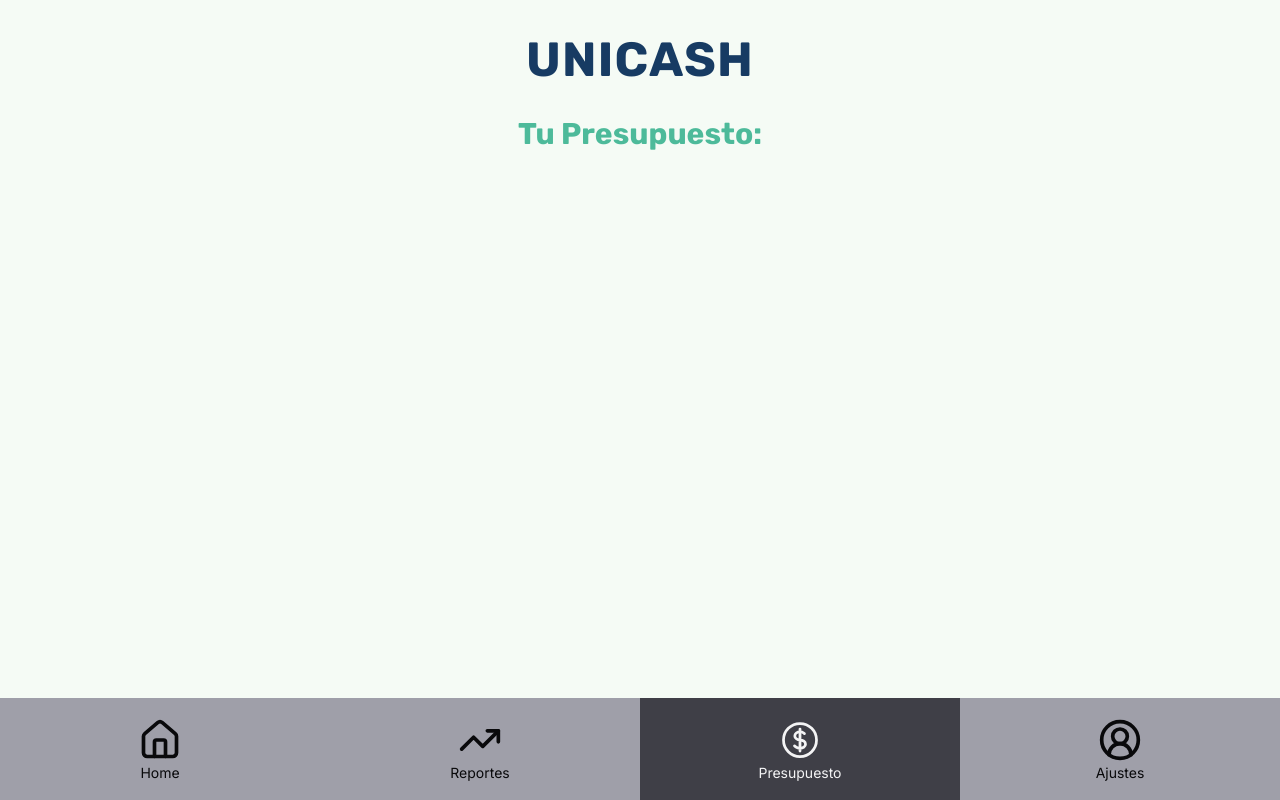
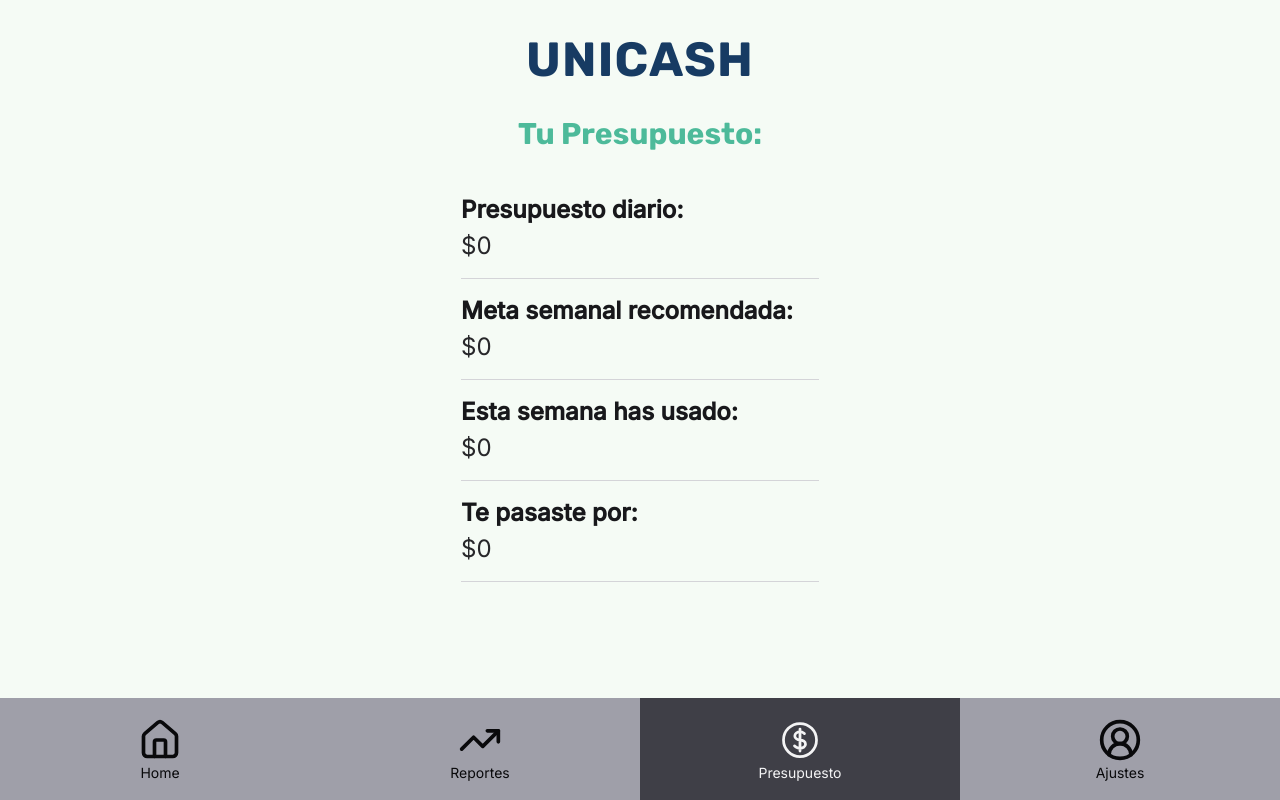
Before and after one commit to FelipeTM25/Unicash, a React (Vite) app: page / in a window 1280 px wide. Built offline with nearby package versions, Linux system fonts and the light colour scheme.

Commit message:
Filas de datos en Presupuesto con datos reales desde localStorage

```diff
--- /dev/null
+++ b/src/Data/ajustesStorage.ts
@@ -0,0 +1,44 @@
+import { periodoOptions } from './periodoOptions'
+
+type PeriodoOption = (typeof periodoOptions)[number]
+
+export type AjustesInicialesData = {
+    nombre: string
+    presupuesto: number
+    periodo: PeriodoOption
+}
+
+export const AJUSTES_STORAGE_KEY = 'unicash.ajustesIniciales'
+
+function isPeriodoOption(value: string): value is PeriodoOption {
+    return (periodoOptions as readonly string[]).includes(value)
+}
+
+export function getAjustesIniciales(): AjustesInicialesData | null {
+    try {
+        const savedData = window.localStorage.getItem(AJUSTES_STORAGE_KEY)
+        if (!savedData) return null
+
+        const parsed = JSON.parse(savedData) as Record<string, unknown>
+
+        const nombre = typeof parsed.nombre === 'string' ? parsed.nombre : ''
+        const presupuesto = typeof parsed.presupuesto === 'number' ? parsed.presupuesto : null
+        const periodo = typeof parsed.periodo === 'string' && isPeriodoOption(parsed.periodo)
+            ? parsed.periodo
+            : null
+
+        if (presupuesto === null || periodo === null) return null
+
+        return { nombre, presupuesto, periodo }
+    } catch {
+        return null
+    }
+}
+
+export function calcularMetaSemanal(data: AjustesInicialesData): number {
+    switch (data.periodo) {
+        case 'Mensual': return Math.round(data.presupuesto / 4)
+        case 'Semanal': return data.presupuesto
+        case 'Diarios': return data.presupuesto * 7
+    }
+}
--- /dev/null
+++ b/src/components/BudgetInfoRow.tsx
@@ -0,0 +1,13 @@
+type BudgetInfoRowProps = {
+    label: string
+    value: string
+}
+
+export function BudgetInfoRow({ label, value }: BudgetInfoRowProps) {
+    return (
+        <div className="border-b border-zinc-300 py-4">
+            <p className="text-[16px] font-bold text-zinc-900 sm:text-2xl">{label}</p>
+            <p className="mt-1 text-[16px] font-normal text-zinc-800 sm:text-2xl">{value}</p>
+        </div>
+    )
+}
--- a/src/pages/PresupuestoPage.tsx
+++ b/src/pages/PresupuestoPage.tsx
@@ -1,6 +1,9 @@
+import { useMemo } from 'react'
 import { BottomNavBar } from '../components/BottomNavBar'
+import { BudgetInfoRow } from '../components/BudgetInfoRow'
 import { MobileScreen } from '../components/MobileScreen'
 import { TopBrandTitle } from '../components/TopBrandTitle'
+import { calcularMetaSemanal, getAjustesIniciales } from '../Data/ajustesStorage'
 
 import type { PageName } from '../types/navigation'
 
@@ -8,7 +11,24 @@ type PresupuestoPageProps = {
     onNavigate?: (page: PageName) => void
 }
 
+function formatCOP(value: number): string {
+    return `$${new Intl.NumberFormat('es-CO').format(value)}`
+}
+
 export function PresupuestoPage({ onNavigate }: PresupuestoPageProps) {
+    const ajustes = useMemo(() => getAjustesIniciales(), [])
+    const metaSemanal = useMemo(() => ajustes ? calcularMetaSemanal(ajustes) : 0, [ajustes])
+
+    // Gasto semanal: en 0 hasta que exista el módulo de movimientos
+    const gastoSemanal = 0
+    const excedido = Math.max(0, gastoSemanal - metaSemanal)
+
+    const labelPresupuesto = ajustes?.periodo === 'Mensual'
+        ? 'Presupuesto mensual:'
+        : ajustes?.periodo === 'Semanal'
+            ? 'Presupuesto semanal:'
+            : 'Presupuesto diario:'
+
     return (
         <>
             <MobileScreen>
@@ -17,6 +37,27 @@ export function PresupuestoPage({ onNavigate }: PresupuestoPageProps) {
                 <h1 className="mt-4 text-center text-3xl leading-tight font-bold text-title sm:text-5xl">
                     Tu Presupuesto:
                 </h1>
+
+                <div className="mt-6 flex flex-col">
+                    <BudgetInfoRow
+                        label={labelPresupuesto}
+                        value={ajustes ? formatCOP(ajustes.presupuesto) : '$0'}
+                    />
+                    <BudgetInfoRow
+                        label="Meta semanal recomendada:"
+                        value={formatCOP(metaSemanal)}
+                    />
+                    <BudgetInfoRow
+                        label="Esta semana has usado:"
+                        value={formatCOP(gastoSemanal)}
+                    />
+                    <BudgetInfoRow
+                        label="Te pasaste por:"
+                        value={formatCOP(excedido)}
+                    />
+                </div>
+
+                <div className="h-30" aria-hidden />
             </MobileScreen>
 
             <div className="fixed inset-x-0 bottom-0 z-40 w-full">
```
